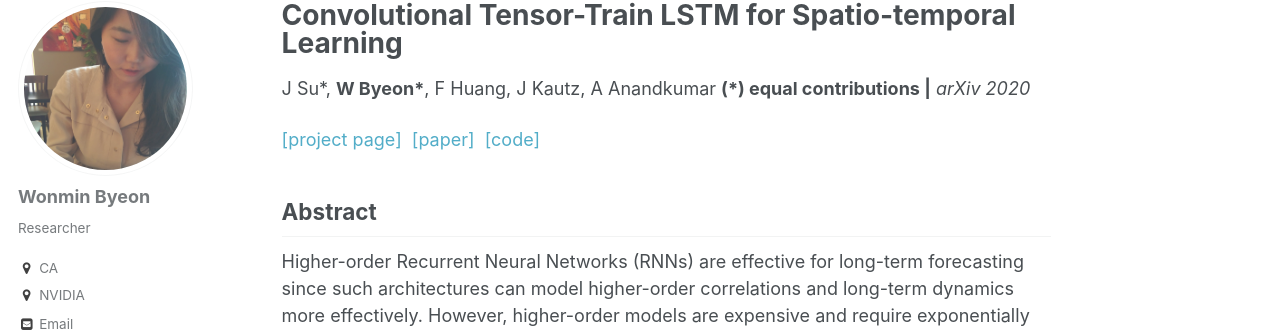
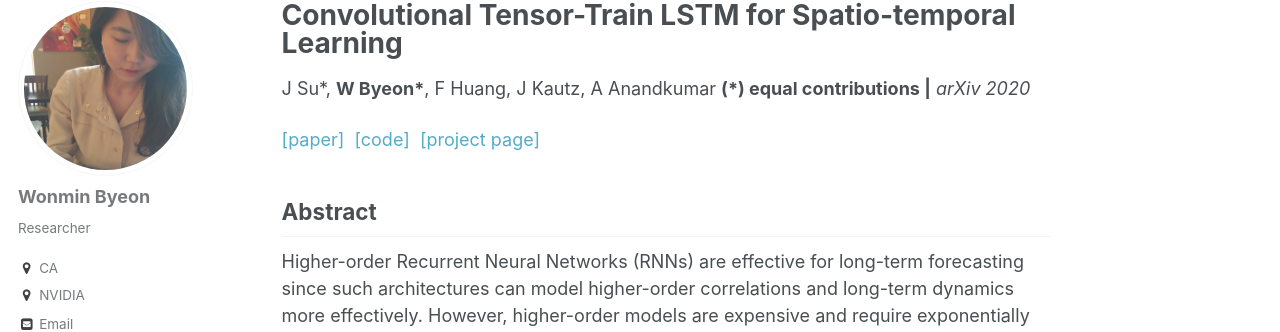
Before and after one commit to wonmin-byeon/wonmin-byeon.github.io, a Jekyll site: the page built from _publications/2020-02-convttlstm.md, in a window 1280 px wide and 900 px high. Shown: the part 117-449 px from the top of the window. Built offline with Jekyll 4.4.1, drawn with Linux system fonts in a browser that asks for light colours.

```diff
--- a/_publications/2020-02-convttlstm.md
+++ b/_publications/2020-02-convttlstm.md
@@ -7,7 +7,7 @@ venue: 'arXiv'
 citation: 'J Su*, <b>W Byeon*</b>, F Huang, J Kautz, A Anandkumar  <b> (*) equal contributions </b> <b>|</b> <i>arXiv 2020</i> '
 paperurl: 'https://arxiv.org/abs/2002.09131'
 ---
-[[project page]](https://sites.google.com/nvidia.com/conv-tt-lstm) &nbsp;[[paper]](https://arxiv.org/abs/2002.09131) &nbsp;[[code]](https://github.com/NVlabs/conv-tt-lstm)
+[[paper]](https://arxiv.org/abs/2002.09131) &nbsp;[[code]](https://github.com/NVlabs/conv-tt-lstm) &nbsp;[[project page]](https://sites.google.com/nvidia.com/conv-tt-lstm)
 
 ## Abstract
 Higher-order Recurrent Neural Networks (RNNs) are effective for long-term forecasting since such architectures can model higher-order correlations and long-term dynamics more effectively. However, higher-order models are expensive and require exponentially more parameters and operations compared with their first-order counterparts. This problem is particularly pronounced in multidimensional data such as videos. To address this issue, we propose Convolutional Tensor-Train Decomposition (CTTD), a novel tensor decomposition with convolutional operations. With CTTD, we construct Convolutional Tensor-Train LSTM (Conv-TT-LSTM) to capture higher-order space-time correlations in videos. We demonstrate that the proposed model outperforms the conventional (first-order) Convolutional LSTM (ConvLSTM) as well as the state-of-the-art ConvLSTM-based approaches in pixel-level video prediction tasks on Moving-MNIST and KTH action datasets, but with much fewer parameters.
```
